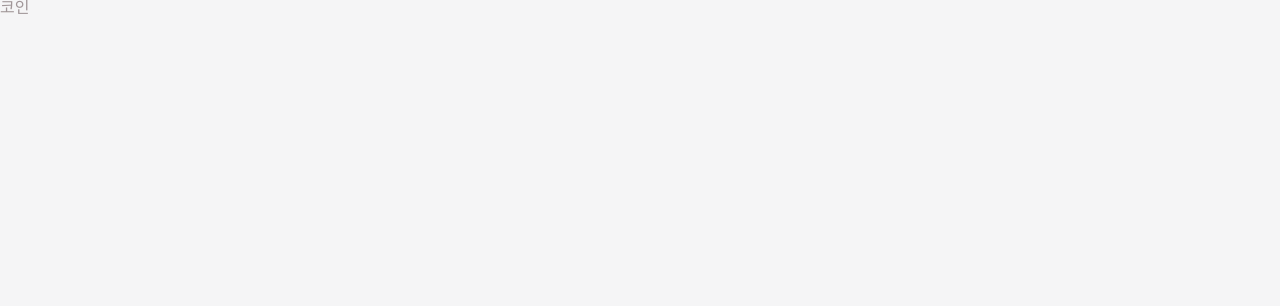
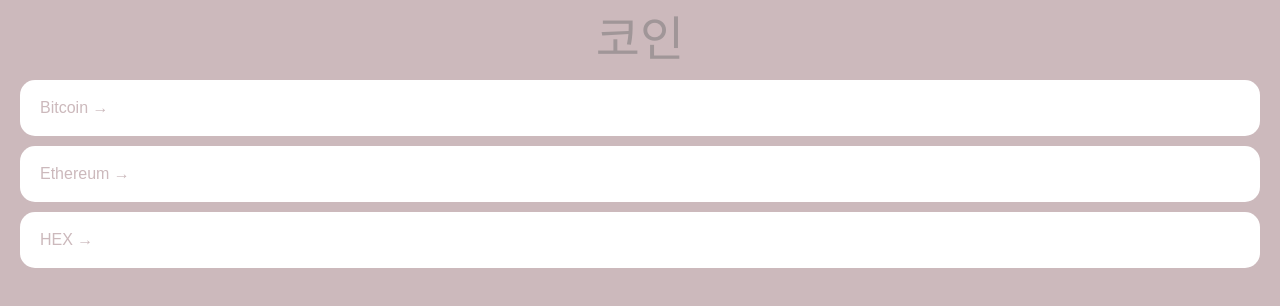
Before and after one commit to chominho14/typescript-practice, a React (Create React App) app: page / in a window 1280 px wide. Shown: the top 306 px of the page. Built offline with nearby package versions, Linux system fonts and the light colour scheme.

Commit message:
Typescript - 8 (Mini Project - Coin Tracker - Home part 1)

```diff
--- a/src/App.tsx
+++ b/src/App.tsx
@@ -57,6 +57,7 @@
 }
 a{
   text-decoration:none;
+  color:inherit;
 }
 `;
 
--- a/src/Router.tsx
+++ b/src/Router.tsx
@@ -6,8 +6,8 @@
   return (
     <BrowserRouter>
       <Routes>
-        <Route path="/:coinId" element={<Coin />} />
-        <Route path="/" element={<Coins />} />
+        <Route path="/:coinId/*" element={<Coin />} />
+        <Route path="/*" element={<Coins />} />
       </Routes>
     </BrowserRouter>
   );
--- a/src/routes/Coins.tsx
+++ b/src/routes/Coins.tsx
@@ -1,11 +1,86 @@
+import { Link, useParams } from "react-router-dom";
 import styled from "styled-components";
 
+const Container = styled.div`
+  padding: 0px 20px;
+`;
+
+const Header = styled.header`
+  height: 10vh;
+  display: flex;
+  justify-content: center;
+  align-items: center;
+`;
+
+const CoinsList = styled.ul``;
+
+const Coin = styled.li`
+  background-color: white;
+  color: ${props => props.theme.bgColor};
+  padding: 20px;
+  border-radius: 15px;
+  margin-bottom: 10px;
+  a {
+    transition: color 0.3s ease-in;
+    display: block;
+  }
+  &:hover {
+    a {
+      color: ${props => props.theme.accentColor};
+    }
+  }
+`;
+
 const Title = styled.h1`
+  font-size: 48px;
   color: ${props => props.theme.accentColor};
 `;
 
+const coins = [
+  {
+    id: "btc-bitcoin",
+    name: "Bitcoin",
+    symbol: "BTC",
+    rank: 1,
+    is_new: false,
+    is_active: true,
+    type: "coin",
+  },
+  {
+    id: "eth-ethereum",
+    name: "Ethereum",
+    symbol: "ETH",
+    rank: 2,
+    is_new: false,
+    is_active: true,
+    type: "coin",
+  },
+  {
+    id: "hex-hex",
+    name: "HEX",
+    symbol: "HEX",
+    rank: 3,
+    is_new: false,
+    is_active: true,
+    type: "token",
+  },
+];
+
 function Coins() {
-  return <Title>코인</Title>;
+  return (
+    <Container>
+      <Header>
+        <Title>코인</Title>
+      </Header>
+      <CoinsList>
+        {coins.map(coin => (
+          <Coin key={coin.id}>
+            <Link to={coin.id}>{coin.name} &rarr;</Link>
+          </Coin>
+        ))}
+      </CoinsList>
+    </Container>
+  );
 }
 
 export default Coins;
--- a/src/theme.ts
+++ b/src/theme.ts
@@ -1,7 +1,7 @@
 import { DefaultTheme } from "styled-components";
 
 export const theme: DefaultTheme = {
-  bgColor: "#F5F5F6",
-  textColor: "#CCB9BC",
+  bgColor: "#CCB9BC",
+  textColor: "#FFEBEE",
   accentColor: "#A09698",
 };
```
